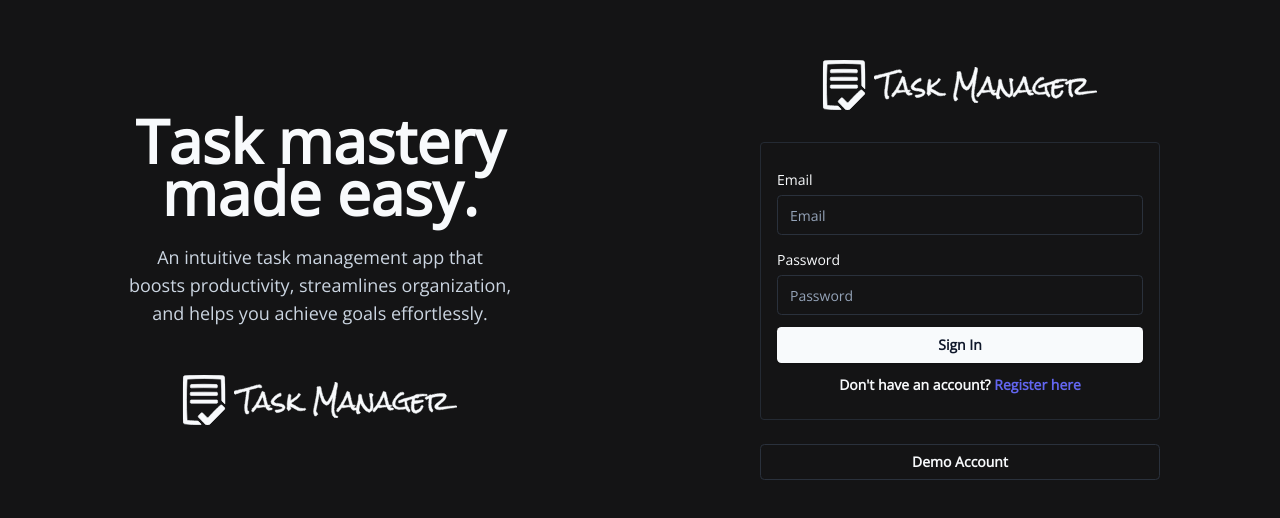
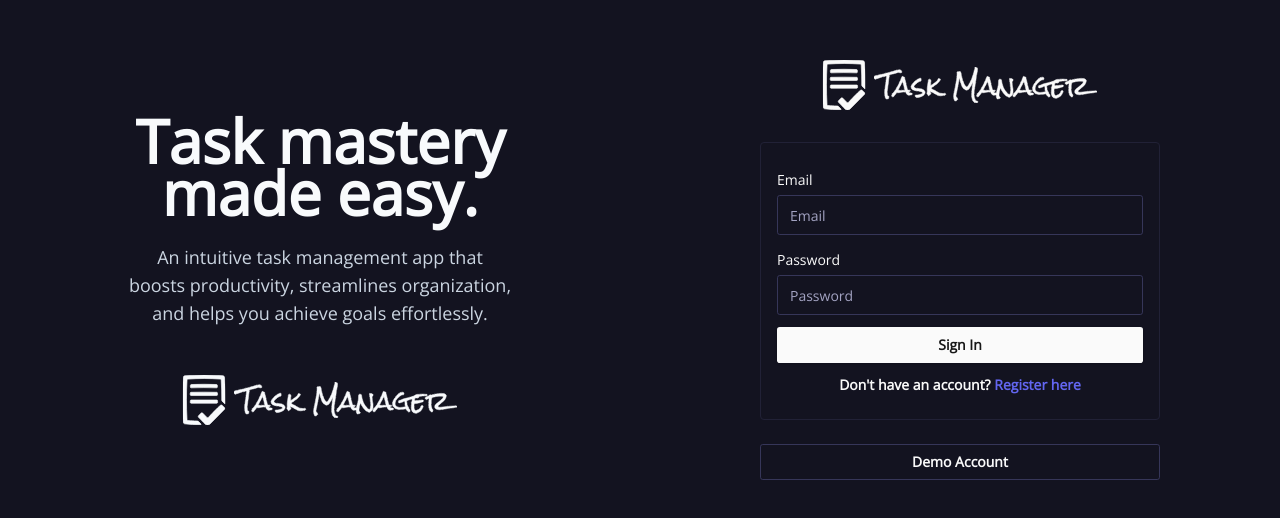
Before and after one commit to Narek-Pogosian/Task-Management, a React (Vite) app: page /signin in a window 1280 px wide. Shown: the part 130-648 px from the top of the page. Built offline with nearby package versions, Linux system fonts and the light colour scheme; no server answers.

Commit message:
updated dark mode theme, task popovers close when dialogs close

```diff
--- a/src/components/tags/TagSelect.tsx
+++ b/src/components/tags/TagSelect.tsx
@@ -23,23 +23,23 @@ const TagSelect = ({ selectedTags, setSelectedTags, placeholder }: Props) => {
           height: "40px",
           backgroundColor: "transparent",
           fontSize: "14px",
-          borderColor: isDarkMode ? "#2a313c" : "#e2e8f0",
+          borderColor: isDarkMode ? "#363659" : "#e2e8f0",
 
           "&:hover": {
             cursor: "text",
           },
 
           boxShadow: isFocused
-            ? `0 0 0 1px ${isDarkMode ? "#d4d4d4" : "#0a0a0a"}`
+            ? `0 0 0 1px ${isDarkMode ? "#9f9fc6" : "#0a0a0a"}`
             : "",
         }),
         placeholder: (styles) => ({
           ...styles,
-          color: isDarkMode ? "#94a3b8" : "#64748b",
+          color: isDarkMode ? "#a3a3c2" : "#64748b",
         }),
         menu: (baseStyles) => ({
           ...baseStyles,
-          backgroundColor: isDarkMode ? "#18181b" : "white",
+          backgroundColor: isDarkMode ? "#151523" : "white",
           borderWidth: "1px",
           fontSize: "14px",
           padding: "4px",
@@ -52,7 +52,7 @@ const TagSelect = ({ selectedTags, setSelectedTags, placeholder }: Props) => {
           ...styles,
           backgroundColor: isFocused
             ? isDarkMode
-              ? "#22252a"
+              ? "#24243d"
               : "#eaf0f6"
             : "transparent",
           color: `rgb(${data.color})`,
--- a/src/components/tasks/CreateTaskDialog.tsx
+++ b/src/components/tasks/CreateTaskDialog.tsx
@@ -29,7 +29,7 @@ const CreateTaskDialog = () => {
   return (
     <Dialog onOpenChange={setIsOpen} open={isOpen}>
       <DialogTrigger asChild>
-        <Button size="sm" variant="outline">
+        <Button size="sm">
           <span className="sr-only">Create Task</span>
           <Plus className="w-5 h-5 mr-2" /> Task
         </Button>
--- a/src/components/tasks/DeleteTaskDialog.tsx
+++ b/src/components/tasks/DeleteTaskDialog.tsx
@@ -17,9 +17,10 @@ import { Task } from "@/lib/types/types";
 
 type Props = {
   task: Task;
+  closeDropdown: () => void;
 };
 
-const DeleteTaskDialog = ({ task }: Props) => {
+const DeleteTaskDialog = ({ task, closeDropdown }: Props) => {
   const [open, setOpen] = useState(false);
   const { isLoading, mutateAsync: deleteProject } = useDeleteTask();
 
@@ -27,6 +28,7 @@ const DeleteTaskDialog = ({ task }: Props) => {
     await deleteProject(task.id, {
       onSuccess: () => {
         setOpen(false);
+        closeDropdown();
       },
     });
   };
@@ -50,7 +52,7 @@ const DeleteTaskDialog = ({ task }: Props) => {
           </AlertDialogDescription>
         </AlertDialogHeader>
         <AlertDialogFooter>
-          <AlertDialogCancel>Cancel</AlertDialogCancel>
+          <AlertDialogCancel onClick={closeDropdown}>Cancel</AlertDialogCancel>
           <LoadingButton
             aria-label="Delete Project"
             variant="destructive"
--- a/src/components/tasks/EditTaskDialog.tsx
+++ b/src/components/tasks/EditTaskDialog.tsx
@@ -15,12 +15,17 @@ import useEditTask from "@/hooks/useEditTask";
 
 type Props = {
   task: Task;
+  closeDropdown: () => void;
 };
 
-const EditTaskDialog = ({ task }: Props) => {
+const EditTaskDialog = ({ task, closeDropdown }: Props) => {
   const [isOpen, setIsOpen] = useState(false);
+  const { mutateAsync, isLoading } = useEditTask();
 
-  const { mutateAsync, isLoading } = useEditTask();
+  const closeDialog = () => {
+    setIsOpen(false);
+    closeDropdown();
+  };
 
   const handleSubmit = async (e: FormEvent, data: TaskFormData) => {
     e.preventDefault();
@@ -28,10 +33,20 @@ const EditTaskDialog = ({ task }: Props) => {
     if (!data.title.trim()) return;
     await mutateAsync({ ...data, id: task.id });
     setIsOpen(false);
+    closeDropdown();
   };
 
   return (
-    <Dialog onOpenChange={setIsOpen} open={isOpen}>
+    <Dialog
+      onOpenChange={(open) => {
+        if (!open) {
+          closeDialog();
+        } else {
+          setIsOpen(true);
+        }
+      }}
+      open={isOpen}
+    >
       <DialogTrigger asChild>
         <Button
           size="dropdown"
@@ -55,11 +70,7 @@ const EditTaskDialog = ({ task }: Props) => {
               title: task.title,
             }}
           >
-            <Button
-              variant="outline"
-              onClick={() => setIsOpen(false)}
-              type="button"
-            >
+            <Button variant="outline" onClick={closeDialog} type="button">
               Cancel
             </Button>
             <LoadingButton
--- a/src/components/tasks/TaskCard.tsx
+++ b/src/components/tasks/TaskCard.tsx
@@ -10,11 +10,11 @@ type Props = {
 
 const TaskCard = ({ task }: Props) => {
   return (
-    <div className="flex gap-3 p-4 border rounded-lg shadow-sm bg-card text-card-foreground">
+    <div className="flex gap-3 p-4 border rounded-lg shadow-sm border-input bg-card text-card-foreground">
       <StatusToggle task={task} />
       <div className="flex flex-col flex-1">
         <div className="flex justify-between gap-4 mb-1">
-          <h3 className="font-semibold">{task.title}</h3>
+          <h3 className="text-sm font-semibold">{task.title}</h3>
           <TaskMenu task={task} />
         </div>
         <div className="flex flex-col flex-1 gap-1">
--- a/src/components/tasks/TaskMenu.tsx
+++ b/src/components/tasks/TaskMenu.tsx
@@ -17,6 +17,10 @@ type Props = {
 const TaskMenu = ({ task }: Props) => {
   const [open, setOpen] = useState(false);
 
+  const closeDropdown = () => {
+    setOpen(false);
+  };
+
   return (
     <Popover open={open} onOpenChange={setOpen}>
       <PopoverTrigger asChild>
@@ -25,8 +29,8 @@ const TaskMenu = ({ task }: Props) => {
         </button>
       </PopoverTrigger>
       <PopoverContent className="w-32 p-1">
-        <EditTaskDialog task={task} />
-        <DeleteTaskDialog task={task} />
+        <EditTaskDialog task={task} closeDropdown={closeDropdown} />
+        <DeleteTaskDialog task={task} closeDropdown={closeDropdown} />
       </PopoverContent>
     </Popover>
   );
--- a/src/components/ui/skeleton.tsx
+++ b/src/components/ui/skeleton.tsx
@@ -6,10 +6,7 @@ function Skeleton({
 }: React.HTMLAttributes<HTMLDivElement>) {
   return (
     <div
-      className={cn(
-        "animate-pulse rounded-md bg-gray-200 dark:bg-zinc-700",
-        className
-      )}
+      className={cn("animate-pulse rounded-md bg-accent", className)}
       {...props}
     />
   );
--- a/src/index.css
+++ b/src/index.css
@@ -6,68 +6,47 @@
 @layer base {
   :root {
     --background: 0 0% 100%;
-    --foreground: 222.2 84% 4.9%;
-
-    --muted: 210 40% 96.1%;
-    --muted-foreground: 215.4 16.3% 46.9%;
-
+    --foreground: 0 0% 3.9%;
+    --card: 0 0% 100%;
+    --card-foreground: 0 0% 3.9%;
     --popover: 0 0% 100%;
-    --popover-foreground: 222.2 84% 4.9%;
-
-    --card: 0 0% 100%;
-    --card-foreground: 222.2 84% 4.9%;
-
-    --border: 214.3 31.8% 91.4%;
-    --input: 214.3 31.8% 91.4%;
-
-    --primary: 222.2 47.4% 11.2%;
-    --primary-foreground: 210 40% 98%;
-
-    --secondary: 210 40% 96.1%;
-    --secondary-foreground: 222.2 47.4% 11.2%;
-
-    --accent: 210 40% 94.1%;
-    --accent-foreground: 222.2 47.4% 11.2%;
-
+    --popover-foreground: 0 0% 3.9%;
+    --primary: 0 0% 9%;
+    --primary-foreground: 0 0% 98%;
+    --secondary: 0 0% 96.1%;
+    --secondary-foreground: 0 0% 9%;
+    --muted: 0 0% 96.1%;
+    --muted-foreground: 0 0% 45.1%;
+    --accent: 0 0% 96.1%;
+    --accent-foreground: 0 0% 9%;
     --destructive: 0 84.2% 60.2%;
-    --destructive-foreground: 210 40% 98%;
-
+    --destructive-foreground: 0 0% 98%;
+    --border: 0 0% 89.8%;
+    --input: 0 0% 89.8%;
     --ring: 0 0% 3.9%;
-
-    --radius: 0.4rem;
+    --radius: 0.3rem;
   }
 
   .dark {
-    color-scheme: dark;
-
-    --background: 240, 4%, 8%;
-    --foreground: 210 40% 98%;
-
-    --muted: 217.2 22.6% 17.5%;
-    --muted-foreground: 215 20.2% 65.1%;
-
-    --popover: 240, 4%, 10%;
-    --popover-foreground: 210 40% 98%;
-
-    --card: 240, 7%, 10%;
-    --card-foreground: 210 40% 98%;
-
-    --border: 217, 17%, 17%;
-    --input: 217, 17%, 20%;
-
-    --primary: 210 40% 98%;
-    --primary-foreground: 222.2 47.4% 11.2%;
-
-    --secondary: 217.2 32.6% 17.5%;
-    --secondary-foreground: 210 40% 98%;
-
-    --accent: 220 10% 15%;
-    --accent-foreground: 210 40% 98%;
-
+    --background: 240 25% 10%;
+    --foreground: 0 0% 98%;
+    --card: 240 25% 14%;
+    --card-foreground: 0 0% 98%;
+    --popover: 240 25% 11%;
+    --popover-foreground: 0 0% 98%;
+    --primary: 0 0% 98%;
+    --primary-foreground: 0 0% 9%;
+    --secondary: 0 0% 14.9%;
+    --secondary-foreground: 0 0% 98%;
+    --muted: 0 0% 14.9%;
+    --muted-foreground: 240 20% 70%;
+    --accent: 240 25% 19%;
+    --accent-foreground: 0 0% 98%;
     --destructive: 0 62.8% 30.6%;
-    --destructive-foreground: 0 85.7% 97.3%;
-
-    --ring: 0 0% 83.1%;
+    --destructive-foreground: 0 0% 98%;
+    --border: 240 25% 17%;
+    --input: 240 25% 28%;
+    --ring: 240 25% 70%;
   }
 }
 
--- a/src/layout/AuthLayout.tsx
+++ b/src/layout/AuthLayout.tsx
@@ -17,7 +17,7 @@ const AuthLayout = ({ children }: { children: React.ReactNode }) => {
 
   return (
     <div className="flex min-h-full">
-      <div className="flex-1 hidden place-content-center lg:grid bg-[#141415] text-slate-50">
+      <div className="flex-1 hidden place-content-center lg:grid bg-[#131320] text-slate-50">
         <div className="max-w-md text-center">
           <h1 className="mb-6 text-6xl font-bold leading-[52px] text-balance">
             Task mastery made easy.
```
